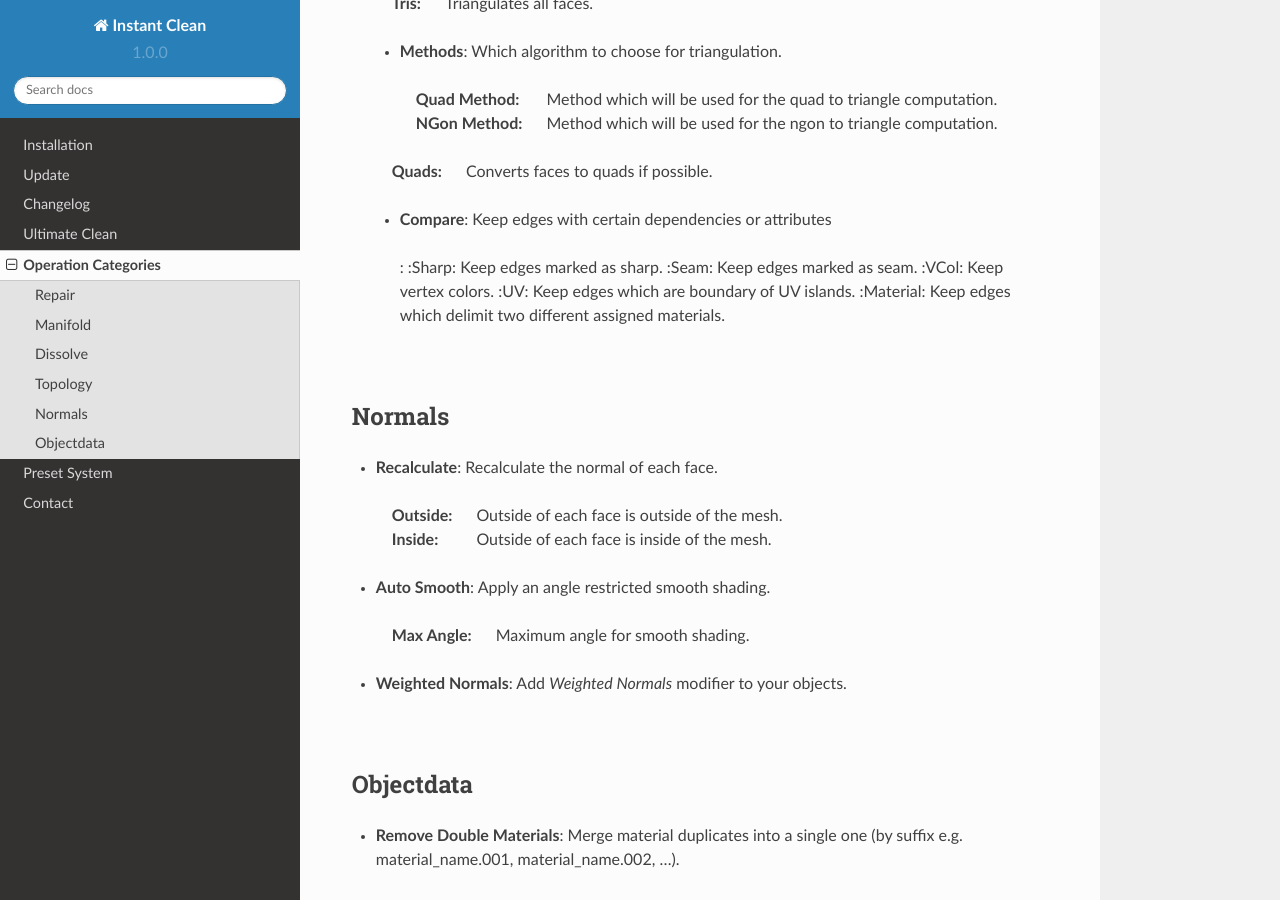
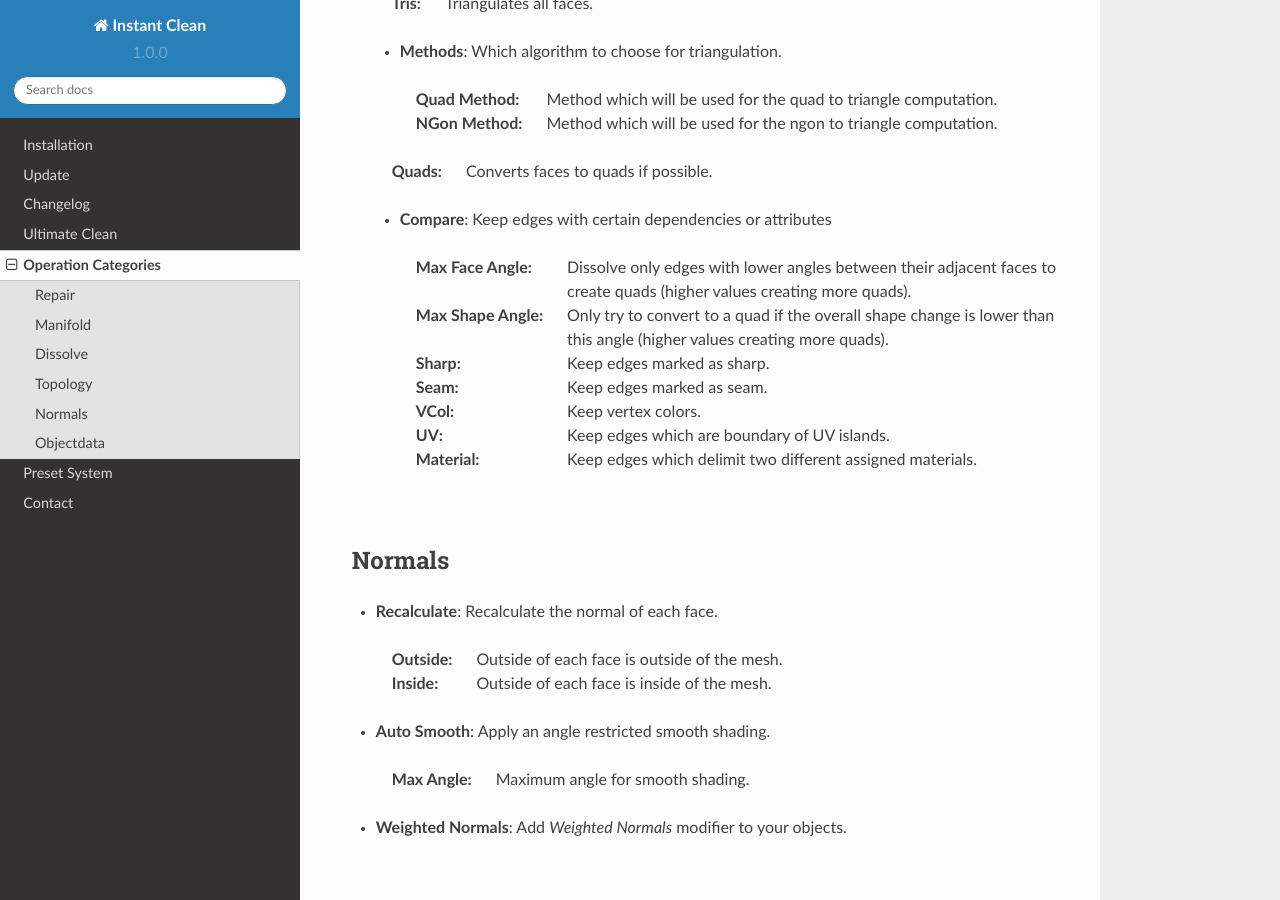
Before and after one commit to rubenmesserschmidt/Instant-Clean_docs, a Sphinx documentation site: the page built from docs/source/categories.rst, in a window 1280 px wide and 900 px high, scrolled down 1928 px. Built offline with Sphinx 7.4.7 and the Read the Docs theme 2.0.0, drawn with Linux system fonts in a browser that asks for light colours.

Commit message:
added angle options to convert to quads

```diff
--- a/docs/source/categories.rst
+++ b/docs/source/categories.rst
@@ -58,7 +58,8 @@
   :NGon Method: Method which will be used for the ngon to triangle computation.
  :Quads: Converts faces to quads if possible.
  * **Compare**: Keep edges with certain dependencies or attributes
-  :
+  :Max Face Angle: Dissolve only edges with lower angles between their adjacent faces to create quads (higher values creating more quads).
+  :Max Shape Angle: Only try to convert to a quad if the overall shape change is lower than this angle (higher values creating more quads).
   :Sharp: Keep edges marked as sharp.
   :Seam: Keep edges marked as seam.
   :VCol: Keep vertex colors.
--- a/docs/source/conf.py
+++ b/docs/source/conf.py
@@ -17,6 +17,7 @@
     'sphinx.ext.autodoc',
     'sphinx.ext.autosummary',
     'sphinx.ext.intersphinx',
+    'sphinx.ext.autosectionlabel',
 ]
 
 intersphinx_mapping = {
```
